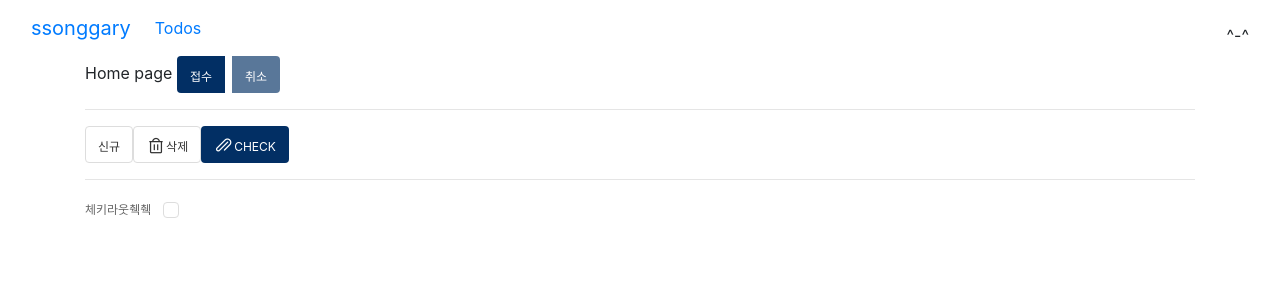
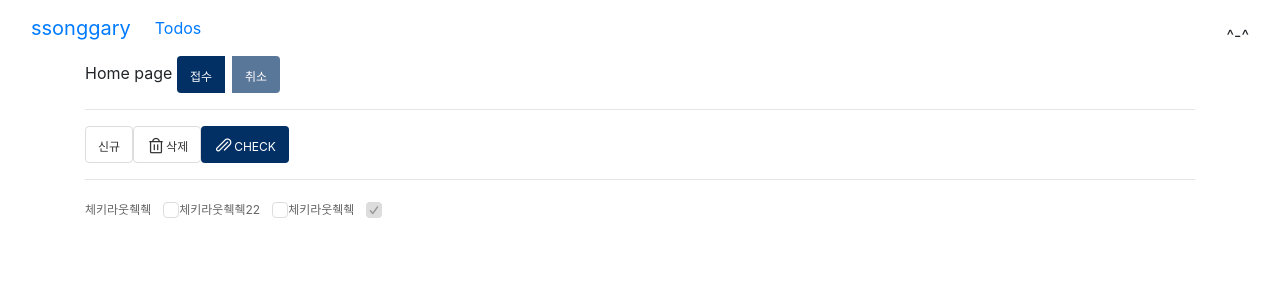
Before and after one commit to ssonggary/vue3_practice, a Vue app: page / in a window 1280 px wide. Shown: the top 300 px of the page. Built offline with nearby package versions, Linux system fonts and the light colour scheme.

Commit message:
체크박스 컴포넌트 만들어보기

```diff
--- a/assets/style/components/_checkbox.scss
+++ b/assets/style/components/_checkbox.scss
@@ -17,5 +17,37 @@
     height: 16px;
     border: 1px solid #ddd;
     border-radius: 4px;
+    display: inline-block;
+    position: relative;
+  }
+  &.checked {
+    .checkbox__box::before {
+      content: '';
+      position: absolute;
+      top: 50%;
+      left: 50%;
+      width: 16px;
+      height: 16px;
+      background: url(/assets/img/icon/icon_checked.png)no-repeat;
+      background-size: cover;
+      transform: translate(-50%, -50%);
+    }
+  }
+  &.disabled {
+    cursor: default;
+    .checkbox__box::before {
+      content: '';
+      position: absolute;
+      top: 50%;
+      left: 50%;
+      width: 16px;
+      height: 16px;
+      background: url(/assets/img/icon//icon_check_disabled.png)no-repeat;
+      background-size: cover;
+      transform: translate(-50%, -50%);
+    }
   }
 }
+.checkbox__label {
+  user-select: none;
+}
--- a/src/components/Checkbox.vue
+++ b/src/components/Checkbox.vue
@@ -1,10 +1,14 @@
 <template>
   <label
   :for="id"
+  :class="{'checked': modelValue, 'disabled': disabled}"
   class="checkbox"
   >
     <input
     :id="id"
+    :checked="modelValue"
+    :disabled="disabled"
+    @change="handleChange"
     type="checkbox"
     class="checkbox__input"
     >
@@ -13,8 +17,44 @@
   </label>
 </template>
 <script>
+import { computed} from 'vue';
+
 export default {
+  name: 'Checkbox',
+  props: {
+    id: {
+      type: String,
+      required: true,
+    },
+    value: {
+      type: String,
+      default: ''
+    },
+    disabled: {
+      type: Boolean,
+      default: false,
+    },
+    modelValue: {
+      type: Boolean,
+      default: false
+    },
+  },
+  // methods: {
+  //   handleChange(event) {
+  //     this.$emit('update:modelValue', event.target.checked);
+  //   },
+  // }
+  setup(props, { emit }) {
+    const {id, disabled, modalValue} = props;
 
+    const handleChange = (e) => {
+      emit('update:modelValue', e.target.checked);
+    }
+
+    return {
+      handleChange
+    }
+  },
 }
 </script>
 <style>
--- a/src/pages/index.vue
+++ b/src/pages/index.vue
@@ -10,7 +10,9 @@
     <Button icon="delete" variant="line">삭제</Button>
     <Button icon="link">CHECK</Button>
     <hr>
-    <Checkbox>체키라웃췍췍</Checkbox>
+    <Checkbox id="checkbox1" v-model="isChecked1">체키라웃췍췍</Checkbox>
+    <Checkbox id="checkbox3" v-model="isChecked3">체키라웃췍췍22</Checkbox>
+    <Checkbox id="checkbox2" v-model="isChecked2" disabled>체키라웃췍췍</Checkbox>
   </div>
 </template>
 <script>
@@ -24,6 +26,13 @@ export default {
     ButtonGroup,
     Checkbox
   },
+  data() {
+    return {
+      isChecked1: false,
+      isChecked2: false,
+      isChecked3: false,
+    }
+  },
 }
 </script>
 <style >
```
Also changed, not shown: assets/img/icon/icon_check_disabled.png (added), assets/img/icon/icon_checked.png (added).
